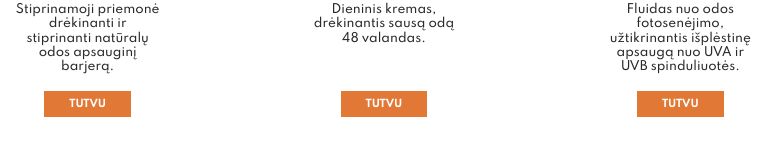
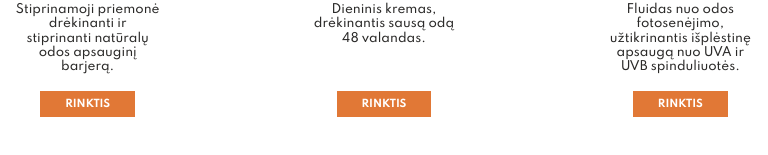
Before and after one commit to eStoreLabs/RC---LO-501-Vichy-Soleil-Fluid-UV-Age-LT, a plain HTML site: page index.html in a window 1280 px wide. Shown: the part 4368-4523 px from the top of the page, 256-1024 px from the left. Drawn offline with Linux system fonts and the light colour scheme.

Commit message:
feat: change text in cross sell and add links

```diff
--- a/index.html
+++ b/index.html
@@ -1318,7 +1318,12 @@
                 Stiprinamoji priemonė drėkinanti ir stiprinanti natūralų odos
                 apsauginį barjerą.
               </p>
-              <a href="#" target="_blank" class="es-cross__link">tutvu</a>
+              <a
+                href="https://www.benu.lt/grozio-ir-odos-prieziura/veido-odos-prieziura/vichy-serumas-mineral-89-50-ml"
+                target="_blank"
+                class="es-cross__link"
+                >RINKTIS</a
+              >
             </div>
           </div>
           <div class="es-cross__single">
@@ -1332,7 +1337,12 @@
               <p class="es-cross__text">
                 Dieninis kremas, drėkinantis sausą odą 48 valandas.
               </p>
-              <a href="#" target="_blank" class="es-cross__link">tutvu</a>
+              <a
+                href="https://www.benu.lt/grozio-ir-odos-prieziura/veido-odos-prieziura/vichy-veido-kremas-liftactiv-collagen-specialist-50-ml"
+                target="_blank"
+                class="es-cross__link"
+                >RINKTIS</a
+              >
             </div>
           </div>
           <div class="es-cross__single">
@@ -1347,7 +1357,12 @@
                 Fluidas nuo odos fotosenėjimo, užtikrinantis išplėstinę apsaugą
                 nuo UVA ir UVB spinduliuotės.
               </p>
-              <a href="#" target="_blank" class="es-cross__link">tutvu</a>
+              <a
+                href="https://www.benu.lt/odos-prieziura-ir-kosmetika/apsauga-nuo-saules/apsauga-nuo-saules/vichy-nuo-fotosenejimo-saugantis-vandens-pagrindo-fluidas-capital-soleil-uv-age-daily-spf50-40-ml"
+                target="_blank"
+                class="es-cross__link"
+                >RINKTIS</a
+              >
             </div>
           </div>
         </div>
```
